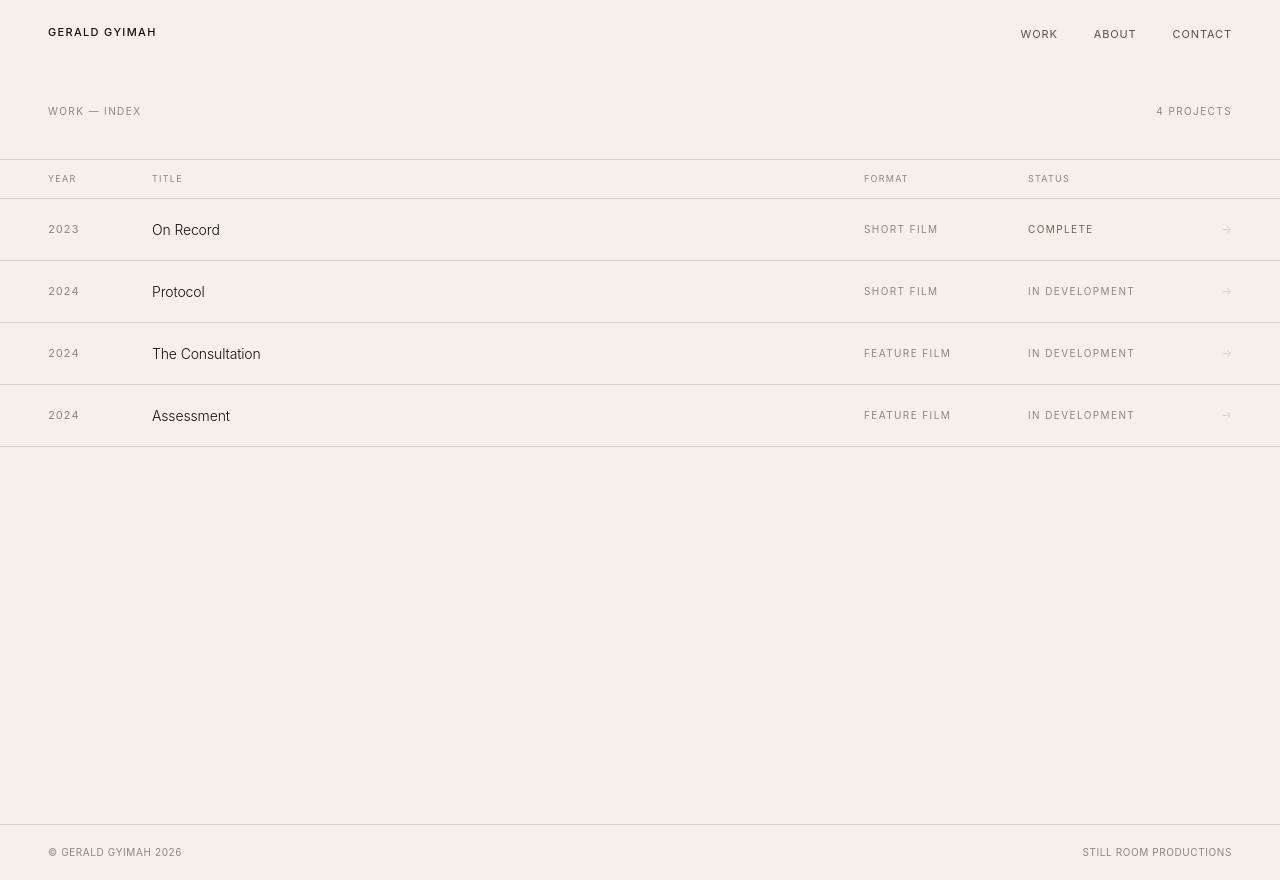
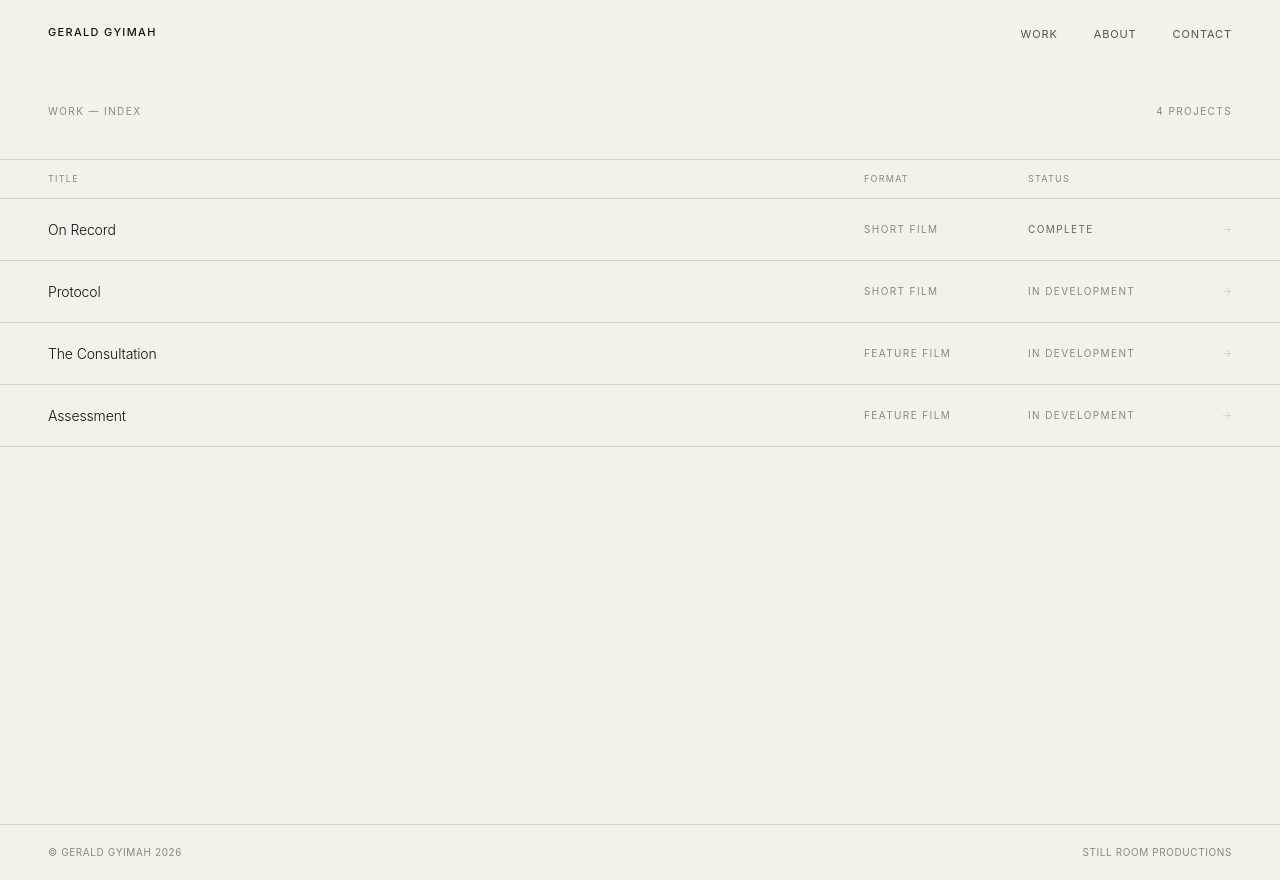
Before and after one commit to abdullahadwad/gerald-portfolio, a Next.js app: page /work in a window 1280 px wide. Built offline with nearby package versions, Linux system fonts and the light colour scheme.

Commit message:
year removed everywhere

```diff
--- a/src/app/page.tsx
+++ b/src/app/page.tsx
@@ -210,12 +210,12 @@ export default async function Home() {
                     {project.title}
                   </span>
                   <div className="flex items-center gap-4">
-                    <span
+                    {/* <span
                       className="text-[10px] tabular-nums"
                       style={{ color: colors.text.tertiary }}
                     >
                       {project.year}
-                    </span>
+                    </span> */}
                     <span
                       className="text-[11px] opacity-0 group-hover:opacity-100 transition-opacity duration-200"
                       style={{ color: colors.text.tertiary }}
@@ -360,7 +360,7 @@ export default async function Home() {
               },
               {
                 label: (
-                  <svg xmlns="http://www.w3.org/2000/svg" width="28" height="16" viewBox="0 0 48 24" fill="currentColor"><path d="M44.4,4.2H3.6C1.6,4.2,0,5.8,0,7.8v8.4c0,2,1.6,3.6,3.6,3.6h40.8c2,0,3.6-1.6,3.6-3.6V7.8 C48,5.8,46.4,4.2,44.4,4.2z M13.8,16.8H11l-0.8-3.9h-0.1l-0.9,3.9H6.4V7.2h2.7v5.5h0.1l1.1-5.5h2.8l1,5.5h0.1v-5.5h2.6V16.8z M23.3,16.8h-2.5v-7.3h-0.1l-1.4,7.3h-2.1l-1.3-7.3h-0.1v7.3h-2.4V7.2h3.9l1.1,6.1h0.1l1.2-6.1h3.7V16.8z M33.5,16.8h-3v-9.6h1.9 v1.5h0.1c0.4-1.2,1.6-1.7,2.8-1.7c2.6,0,3.7,1.9,3.7,4.8v0.2C39,15.6,37,16.8,33.5,16.8z M45.4,16.8h-2.3v-1.1h-0.1 c-0.5,0.9-1.5,1.3-2.6,1.3c-2,0-3.1-1.3-3.1-4v-0.5c0-3.3,1.6-5.5,4.3-5.5c1.4,0,2.1,0.6,2.4,1.4h0.1V4.5h2.4V16.8z"/><path d="M33.4,9.1c-0.8,0-1.2,0.4-1.2,1.5v3.9c0,0.9,0.4,1.3,1.2,1.3c0.9,0,1.4-0.6,1.4-2.1v-2.3C34.8,9.7,34.4,9.1,33.4,9.1z"/><path d="M42.8,10.6c0-0.9-0.4-1.4-1.1-1.4c-0.8,0-1.2,0.6-1.2,1.8v3.2c0,1,0.4,1.5,1.1,1.5c0.7,0,1.1-0.5,1.1-1.5V10.6z"/></svg>
+                  <svg xmlns="http://www.w3.org/2000/svg" width="28" height="16" viewBox="0 0 48 24" fill="currentColor"><path d="M44.4,4.2H3.6C1.6,4.2,0,5.8,0,7.8v8.4c0,2,1.6,3.6,3.6,3.6h40.8c2,0,3.6-1.6,3.6-3.6V7.8 C48,5.8,46.4,4.2,44.4,4.2z M13.8,16.8H11l-0.8-3.9h-0.1l-0.9,3.9H6.4V7.2h2.7v5.5h0.1l1.1-5.5h2.8l1,5.5h0.1v-5.5h2.6V16.8z M23.3,16.8h-2.5v-7.3h-0.1l-1.4,7.3h-2.1l-1.3-7.3h-0.1v7.3h-2.4V7.2h3.9l1.1,6.1h0.1l1.2-6.1h3.7V16.8z M33.5,16.8h-3v-9.6h1.9 v1.5h0.1c0.4-1.2,1.6-1.7,2.8-1.7c2.6,0,3.7,1.9,3.7,4.8v0.2C39,15.6,37,16.8,33.5,16.8z M45.4,16.8h-2.3v-1.1h-0.1 c-0.5,0.9-1.5,1.3-2.6,1.3c-2,0-3.1-1.3-3.1-4v-0.5c0-3.3,1.6-5.5,4.3-5.5c1.4,0,2.1,0.6,2.4,1.4h0.1V4.5h2.4V16.8z" /><path d="M33.4,9.1c-0.8,0-1.2,0.4-1.2,1.5v3.9c0,0.9,0.4,1.3,1.2,1.3c0.9,0,1.4-0.6,1.4-2.1v-2.3C34.8,9.7,34.4,9.1,33.4,9.1z" /><path d="M42.8,10.6c0-0.9-0.4-1.4-1.1-1.4c-0.8,0-1.2,0.6-1.2,1.8v3.2c0,1,0.4,1.5,1.1,1.5c0.7,0,1.1-0.5,1.1-1.5V10.6z" /></svg>
                 ),
                 href: "https://imdb.com/name/geraldgyimah",
                 value: "IMDb",
--- a/src/app/work/[slug]/page.tsx
+++ b/src/app/work/[slug]/page.tsx
@@ -189,11 +189,10 @@ export default async function ProjectPage({
             <div
               className="inline-grid px-6 md:px-0"
               style={{
-                gridTemplateColumns: "repeat(4, auto)",
+                gridTemplateColumns: "repeat(3, auto)",
                 border: `1px solid ${colors.border}`,
               }}
             >
-              <MetaCell label="Year" value={String(project.year)} />
               <MetaCell label="Format" value={project.format} />
               <MetaCell label="Duration" value={project.duration} />
               <MetaCell label="Status" value={project.status} last />
--- a/src/app/work/page.tsx
+++ b/src/app/work/page.tsx
@@ -44,12 +44,12 @@ export default function WorkPage() {
         <div
           className="hidden md:grid px-12 py-3"
           style={{
-            gridTemplateColumns: "80px 1fr 140px 140px 40px",
+            gridTemplateColumns: "1fr 140px 140px 40px",
             gap: "24px",
             borderBottom: `1px solid ${colors.border}`,
           }}
         >
-          {["Year", "Title", "Format", "Status", ""].map((col) => (
+          {["Title", "Format", "Status", ""].map((col) => (
             <span
               key={col}
               className="text-[9px] uppercase"
@@ -72,7 +72,7 @@ export default function WorkPage() {
                 className="group flex flex-col gap-2 px-6 py-5 md:grid md:gap-6 md:py-5 md:px-12 transition-colors duration-200 hover:bg-opacity-100"
                 style={{
 
-                  gridTemplateColumns: "80px 1fr 140px 140px 40px",
+                  gridTemplateColumns: "1fr 140px 140px 40px",
                   alignItems: "center",
                   borderBottom: `1px solid ${colors.border}`,
                   textDecoration: "none",
@@ -95,18 +95,8 @@ export default function WorkPage() {
                   </span>
                 </div>
 
-                {/* Meta row (mobile: year · format · status inline) */}
+                {/* Meta row (mobile: format · status inline) */}
                 <div className="flex items-center gap-4 md:contents">
-                  <span
-                    className="text-[11px] tabular-nums md:order-1"
-                    style={{
-                      color: colors.text.tertiary,
-                      letterSpacing: typography.tracking.wide,
-                    }}
-                  >
-                    {project.year}
-                  </span>
-
                   <span
                     className="text-[10px] uppercase md:order-3"
                     style={{
```
